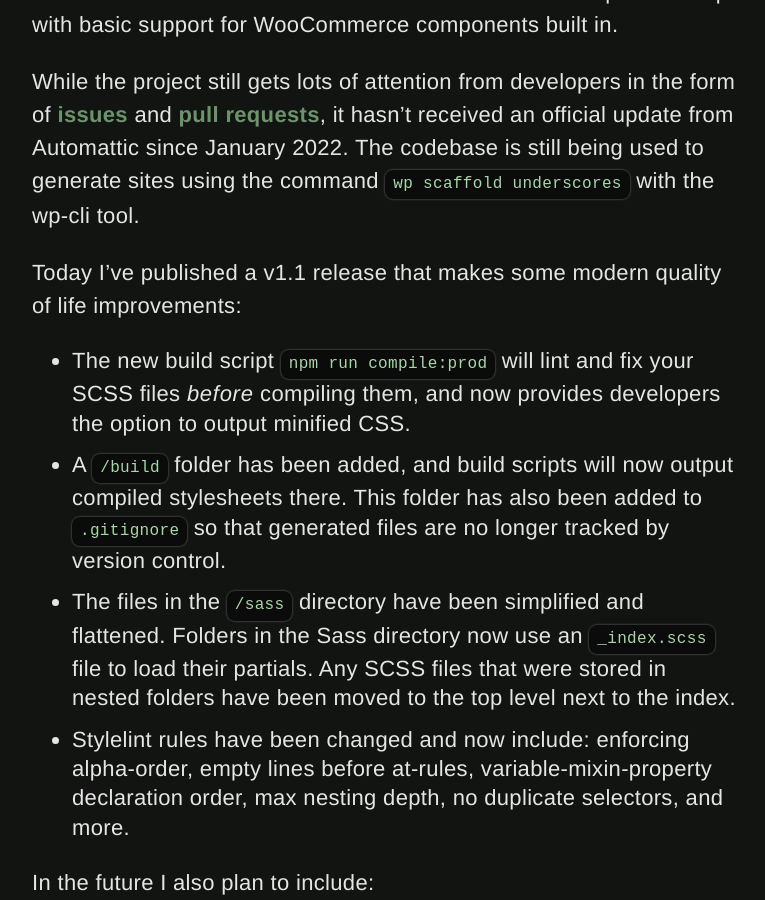
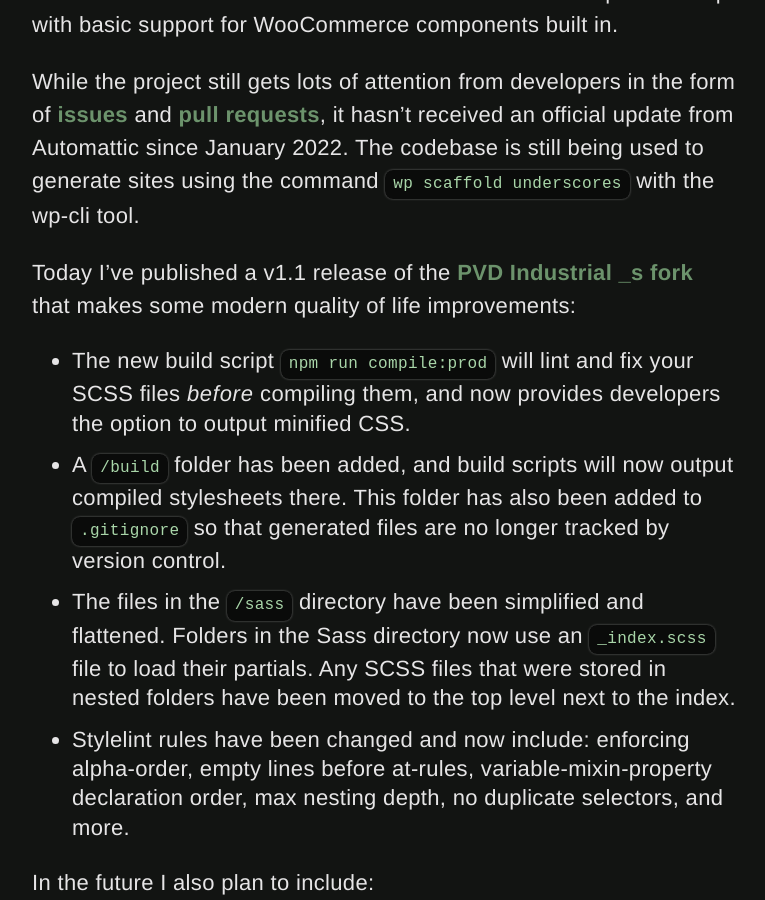
Before and after one commit to ian-pvd/ian-pvd.github.io, a Jekyll site: the page built from _posts/2024-01-11-underscores-for-2024.md, in a window 1280 px wide and 900 px high, scrolled down 647 px. Shown: the whole window, without its empty margins (256-1021 px from the left). Built offline with Jekyll 4.4.1, drawn with Linux system fonts in a browser that asks for light colours.

Commit message:
moar links

```diff
--- a/_posts/2024-01-11-underscores-for-2024.md
+++ b/_posts/2024-01-11-underscores-for-2024.md
@@ -10,7 +10,7 @@
 
 While the project still gets lots of attention from developers in the form of [issues](https://github.com/Automattic/_s/issues){:target="_blank"} and [pull requests](https://github.com/Automattic/_s/pulls){:target="_blank"}, it hasn't received an official update from Automattic since January 2022. The codebase is still being used to generate sites using the command `wp scaffold underscores` with the wp-cli tool.
 
-Today I've published a v1.1 release that makes some modern quality of life improvements:
+Today I've published a v1.1 release of the [PVD Industrial _s fork](https://github.com/ian-pvd/_s){:target="_blank"} that makes some modern quality of life improvements:
 - The new build script `npm run compile:prod` will lint and fix your SCSS files *before* compiling them, and now provides developers the option to output minified CSS.
 - A `/build` folder has been added, and build scripts will now output compiled stylesheets there. This folder has also been added to `.gitignore` so that generated files are no longer tracked by version control.
 - The files in the `/sass` directory have been simplified and flattened. Folders in the Sass directory now use an `_index.scss` file to load their partials. Any SCSS files that were stored in nested folders have been moved to the top level next to the index.
```
